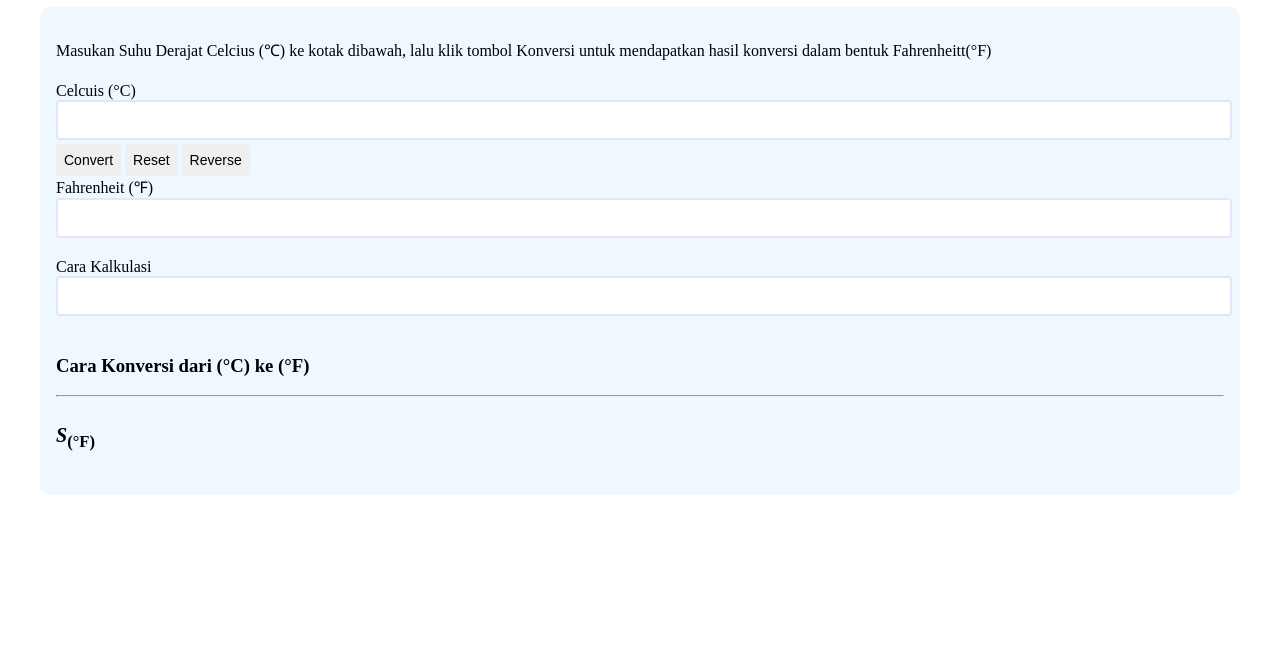
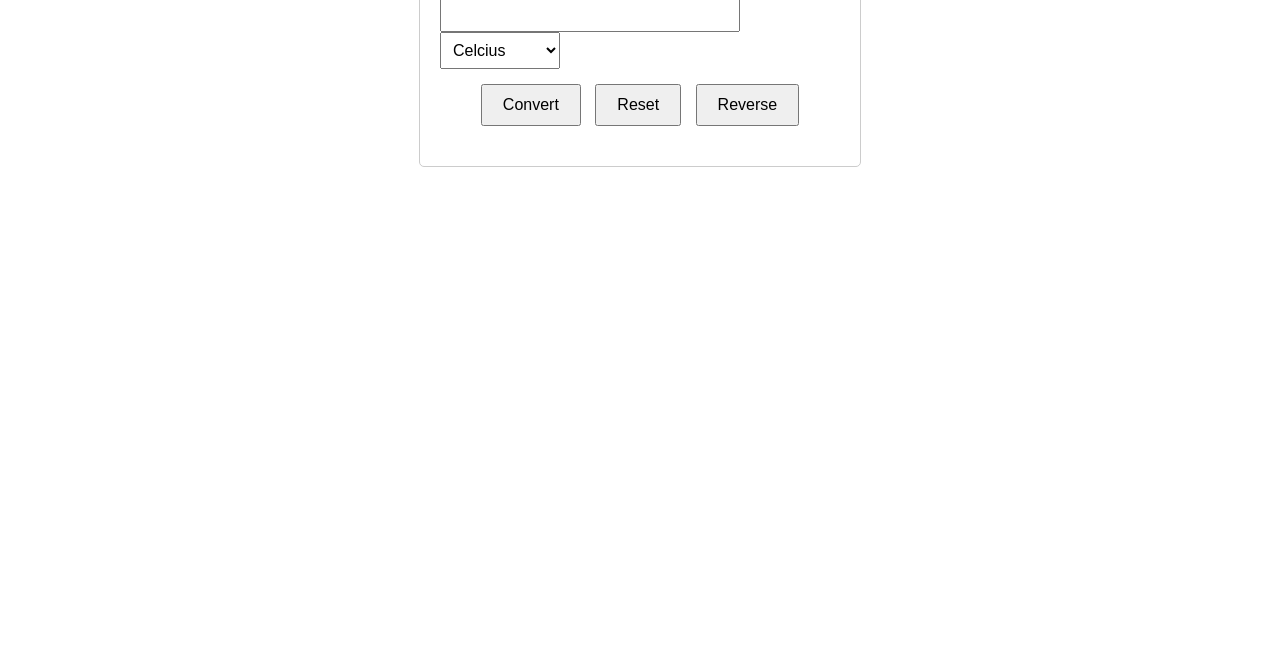
Before and after one commit to revou-fundamental-course/15-apr-24-Riyanchikal, a plain HTML site: page index.html in a window 1280 px wide. Shown: the part 145-800 px from the top of the page. Drawn offline with Linux system fonts and the light colour scheme.

Commit message:
add converter feature

```diff
--- a/css/style.css
+++ b/css/style.css
@@ -1,89 +1,54 @@
-/*ini file css */
-
-main {
-    padding-left: 32px;
-    padding-right: 32px;
-    padding-top: 64px;
-    padding-bottom: 64px;
+body {
+    font-family: Arial, sans-serif;
 }
 
-.main-title{
+.container {
+    max-width: 400px;
+    margin: 50px auto;
+    padding: 20px;
+    border: 1px solid #ccc;
+    border-radius: 5px;
+}
+
+h2 {
     text-align: center;
 }
 
-.main-section {
-    padding: 16px;
-    background-color: aliceblue;
-    border-radius: 10px;
+.input-group {
+    margin-bottom: 15px;
 }
 
-.section-celcius {
-    padding-top: 5px;
+input[type="number"] {
+    width: 70%;
+    padding: 8px;
+    font-size: 16px;
 }
 
-.section-fahranheit {
-    padding-top: 16px;
+select {
+    width: 30%;
+    padding: 8px;
+    font-size: 16px;
 }
 
-.section-result {
-    padding-top: 16px;
-}
-
-.section-explaination {
-    padding-top: 16px;
-}
-
-
-textarea {
-    width: 100%;
-    height: 32px;
-    resize: none;
-    border: 2px solid lavender;
-    border-radius: 4px;
-    font-size: 16px;
-    color: darkblue;
-}
-
-.formula-s {
-    font-size: 20px;
-    font-style: italic;
-
-}
-
-.formula-s>sub {
-    font-style: normal;
-
-}
-
-.container-button {
-    padding-top: 8px;
+.buttons {
+    text-align: center;
+    margin-bottom: 15px;
 }
 
 button {
-    border: none;
-    font-size: 14px;
-    padding: 8px;
-    border-radius: 4px;
-    font-family: arial;
+    padding: 10px 20px;
+    margin: 0 5px;
+    font-size: 16px;
 }
 
-.button-convert {
-    background-color: green;
-    color: white;
-    margin-right: 8px;
+.result {
+    text-align: center;
+    font-size: 18px;
+    font-weight: bold;
+    margin-top: 20px;
 }
 
-.button-reset {
-    background-color: royalblue;
-    color: white;
-    margin-right: 8px;
+.calculation {
+    text-align: center;
+    margin-top: 10px;
 }
-
-.button-reverse {
-    background-color: palevioletred;
-    color: white;
-}
-
-#f-to-c {
-    display: none;
-}
--- a/index.html
+++ b/index.html
@@ -3,99 +3,28 @@
 <head>
     <meta charset="UTF-8">
     <meta name="viewport" content="width=device-width, initial-scale=1.0">
+    <title>Suhu Converter</title>
     <link rel="stylesheet" href="css/style.css">
+</head>
+<body>
+    <div class="container">
+        <h2>Suhu Converter</h2>
+        <div class="input-group">
+            <input type="number" id="inputTemperature">
+            <select id="inputUnit">
+                <option value="celcius">Celcius</option>
+                <option value="fahrenheit">Fahrenheit</option>
+                <option value="kelvin">Kelvin</option>
+            </select>
+        </div>
+        <div class="buttons">
+            <button onclick="convert()">Convert</button>
+            <button onclick="reset()">Reset</button>
+            <button onclick="reverse()">Reverse</button>
+        </div>
+        <div class="result" id="result"></div>
+        <div class="calculation" id="calculation"></div>
+    </div>
     <script src="js/script.js"></script>
-    <title>Temperatur Converter</title>
-</head>
-
-<body>
-    <main>
-        <header class="main-title">
-            <h1>Temperatur Converter</h1>
-        </header>
-
-
-        <section class="main-section">
-            <!-- section introduction -->
-            <section>
-                <p>Masukan Suhu Derajat Celcius (&#8451;) ke kotak dibawah, lalu klik tombol Konversi untuk mendapatkan hasil konversi dalam bentuk Fahrenheitt(&deg;F)</p>
-            </section>
-
-
-        <div id="c-to-f">
-            <section class="section-celcius">
-                <header>
-                    <label for="celscius">Celcuis (&deg;C)</label>
-                </header>
-
-                <article>
-                    <textarea rows="1" id="c-to-f-input" required></textarea>
-                    <div class="containerr-button">
-                        <button id="button-convert" onclick="convert()" type="button">Convert</button>
-                        <button id="button-reset">Reset</button>
-                        <button id="button-reverse" onclick="reverse()">Reverse</button>
-                    </div>
-                </article>
-            </section>
-
-            <section class="section-fahrenhait">
-                <header>
-                    <label for="fahrenheit">Fahrenheit (&#8457;)</label>
-                </header>
-
-                <article>
-                    <textarea id="fahrenheit" rows="1" readonly></textarea>
-                </article>
-            </section>
-        </div>
-
-        <form id="f-to-c">
-            <section class="section-fahrenhait">
-                <header>
-                    <label>Fahrenheit (&#8457;)</label>
-                </header>
-
-                <article>
-                    <textarea rows="1" readonly></textarea>
-                </article>
-            </section>
-
-            <section class="section-celcius">
-                <header>
-                    <label for="celscius">Celcuis (&deg;C)</label>
-                </header>
-
-                <article>
-                    <textarea rows="1"></textarea>
-                    <div class="containerr-button">
-                        <button id="button-convert">Convert</button>
-                        <button id="button-reset">Reset</button>
-                        <button id="button-reverse" onclick="reverse()">Reverse</button>
-                    </div>
-                </article>
-            </section>
-        </form>
-
-
-            <section class="section-result">
-                <header>
-                    <label>Cara Kalkulasi</label>
-                </header>
-                <article>
-                    <textarea rows="1" readonly></textarea>
-                </article>
-            </section>
-
-            <section class="section-explaination">
-                <header>
-                    <h1>Cara Konversi dari (&deg;C) ke (&deg;F)</h1>
-                </header>
-                <hr>
-                <article>
-                    <h1 class="formula-s">S<sub>(&deg;F)</sub></h1>
-                </article>
-            </section>
-        </section>
-    </main>
 </body>
 </html>
--- a/js/script.js
+++ b/js/script.js
@@ -1,31 +1,53 @@
-// ini file js
+function convert() {
+    var inputTemperature = parseFloat(document.getElementById('inputTemperature').value);
+    var inputUnit = document.getElementById('inputUnit').value;
+    var result = document.getElementById('result');
+    var calculation = document.getElementById('calculation');
+    var convertedTemperature;
+    var formula;
 
-let isReverse = false;
+    if (inputUnit === 'celcius') {
+        convertedTemperature = celciusToFahrenheit(inputTemperature);
+        formula = inputTemperature + ' °C × 9/5 + 32 = ' + convertedTemperature + ' °F';
+        result.innerHTML = inputTemperature + ' Celcius = ' + convertedTemperature + ' Fahrenheit';
+    } else if (inputUnit === 'fahrenheit') {
+        convertedTemperature = fahrenheitToCelcius(inputTemperature);
+        formula = '(' + inputTemperature + ' °F - 32) × 5/9 = ' + convertedTemperature + ' °C';
+        result.innerHTML = inputTemperature + ' Fahrenheit = ' + convertedTemperature + ' Celcius';
+    } else if (inputUnit === 'kelvin') {
+        convertedTemperature = kelvinToCelcius(inputTemperature);
+        formula = inputTemperature + ' K - 273.15 = ' + convertedTemperature + ' °C';
+        result.innerHTML = inputTemperature + ' Kelvin = ' + convertedTemperature + ' Celcius';
+    }
+
+    calculation.innerHTML = formula;
+}
+
+function celciusToFahrenheit(celcius) {
+    return celcius * 9/5 + 32;
+}
+
+function fahrenheitToCelcius(fahrenheit) {
+    return (fahrenheit - 32) * 5/9;
+}
+
+function kelvinToCelcius(kelvin) {
+    return kelvin - 273.15;
+}
+
+function reset() {
+    document.getElementById('inputTemperature').value = '';
+    document.getElementById('result').innerHTML = '';
+    document.getElementById('calculation').innerHTML = '';
+}
 
 function reverse() {
-    let cToF = document.getElementById('c-to-f')
-    let fToC = document.getElementById('f-to-c')
+    var inputTemperature = parseFloat(document.getElementById('inputTemperature').value);
+    var inputUnit = document.getElementById('inputUnit').value;
 
-   if (isReverse) {
-        console.log(isReverse);
-        fToC.style.display = "block";
-        cToF.style.display = "none";
-        isReverse = false;
-
-   } else {
-        console.log(isReverse);
-        cToF.style.display = "block";
-        fToC.style.display = "none";
-        isReverse = true;
-   }
+    if (inputUnit === 'celcius') {
+        document.getElementById('inputUnit').value = 'fahrenheit';
+    } else if (inputUnit === 'fahrenheit') {
+        document.getElementById('inputUnit').value = 'celcius';
+    }
 }
-
-function convert() {
-    let celcius = document.getElementById('c-to-f-input').value;
-    if (isNaN(celcius)) {
-        alert("tolong input nomer")
-    }
-    console.log('celcius');
-}
-
-// document.getElementById("button-convert").addEventListener('click', () => convert());
```
